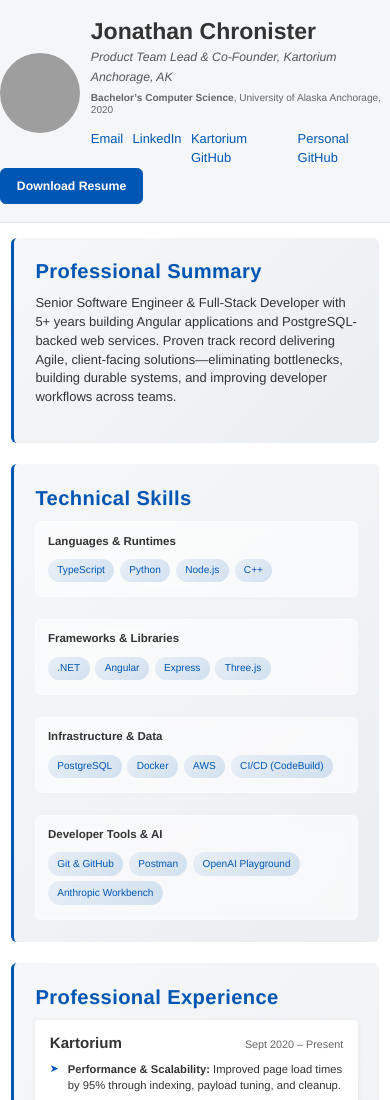
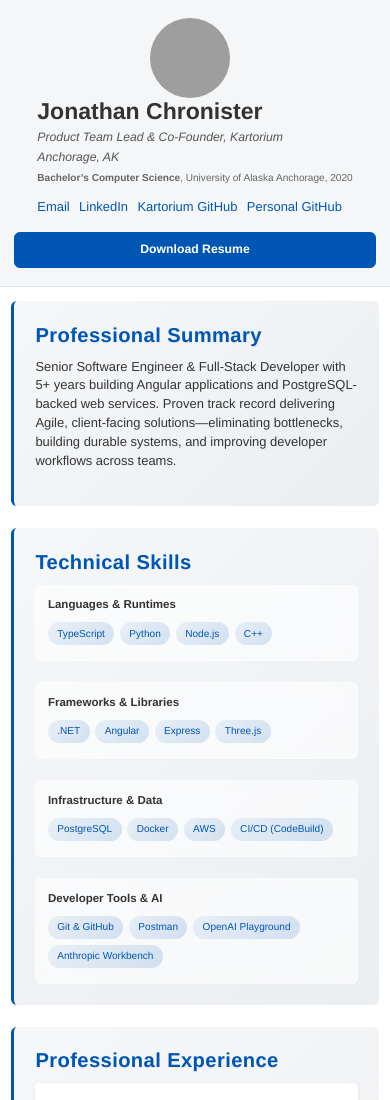
Before and after one commit to Jchronister2/portfolio, a plain HTML site: page index.html in a window 390 px wide. Shown: the top 1100 px of the page. Drawn offline with nearby package versions, Linux system fonts and the light colour scheme; grey boxes are pictures that could not be loaded.

Commit message:
Fix position of download resume button

```diff
--- a/styles.css
+++ b/styles.css
@@ -13,6 +13,29 @@
 @media print {
   .download-btn {
     display: none;
+  }
+}
+
+/* ===== Mobile (<576 px) ===== */
+@media (max-width: 575.98px) {
+
+  /* make it a big tappable bar */
+  .download-btn {
+    display: block;
+    /* its own row */
+    width: calc(100% - 2rem);
+    font-size: 1rem;
+    font-weight: 600;
+    text-align: center;
+    margin: 1rem 1rem 0;
+    /* space above, no extra below */
+    padding: 0.9rem 1.5rem;
+  }
+
+  /* optionally keep it visually anchored at bottom of header */
+  .header-content {
+    flex-direction: column;
+    align-items: flex-start;
   }
 }
 
```
